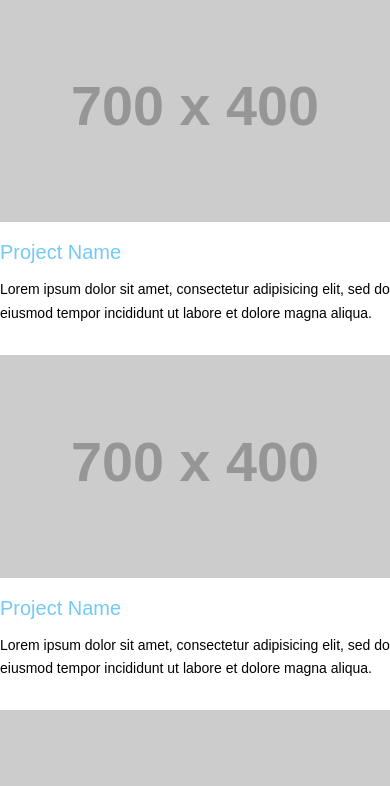
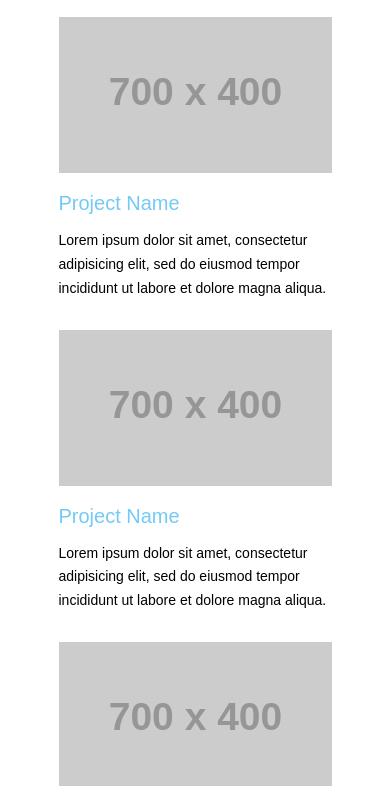
Before and after one commit to nitesh796/layout1, a plain HTML site: page index.html in a window 390 px wide. Shown: the part 186-972 px from the top of the page. Drawn offline with Linux system fonts and the light colour scheme; placeholder pictures from the web are drawn by us.

Commit message:
changes done for responsive

```diff
--- a/css/style.css
+++ b/css/style.css
@@ -4,7 +4,7 @@ body {
   font-family: sans-serif;
 }
 .container {
-  max-width: 1040px;
+  max-width: 70%;
   margin: 0 auto;
 }
 .header {
@@ -53,7 +53,8 @@ body {
 }
 .row {
   margin: 20px -15px;
-  display: inline-flex;
+  padding: 0;
+  display: flex;
 }
 .col-md-4 {
   max-width: 33.333333%;
@@ -80,28 +81,10 @@ body {
   padding: 30px 0;
 }
 
-@media screen and (max-width: 1024px) {
-  .container {
-    max-width: 768px;
-  }
-}
-@media screen and (max-width: 768px) {
-  .container {
-    max-width: 576px;
-  }
+
+@media (max-width: 576px){
   .row {
-    display: block;
-  }
-  .col-md-4 {
-    max-width: 100%;
-  }
-}
-@media screen and (max-width: 576px) {
-  .container {
-    max-width: 400px;
-  }
-  .row {
-    display: block;
+    display: inline-block;
   }
   .col-md-4 {
     max-width: 100%;
```
